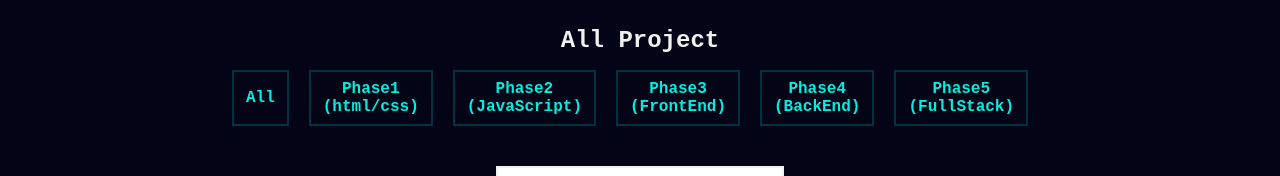
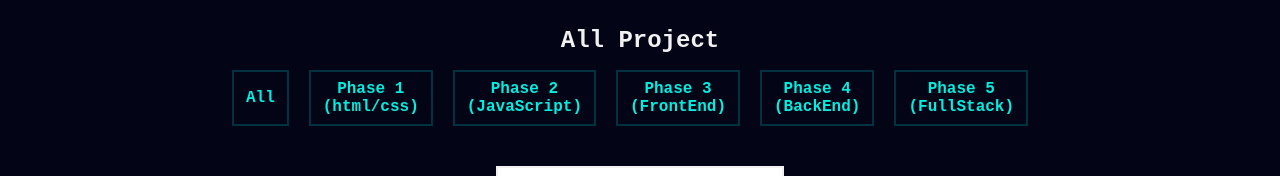
Before and after one commit to malise5/project_manager, a React (Create React App) app: page / in a window 1280 px wide. Shown: the part 768-944 px from the top of the page. Built offline with nearby package versions, Linux system fonts and the light colour scheme; data requests are answered from the project's data file.

Commit message:
fixed state hooks

```diff
--- a/src/ProjectList.js
+++ b/src/ProjectList.js
@@ -2,10 +2,10 @@ import { useState } from "react";
 import ProjectCard from "./ProjectCard";
 // import projects from "./projects";
 
-export default function ProjectList({ projects }) {
+export default function ProjectList({ projects, setSelectedPhase }) {
   const [search, setSearch] = useState("");
 
-  const hanleChange = (e) => {
+  const handleChange = (e) => {
     setSearch(e.target.value);
   };
 
@@ -24,25 +24,25 @@ export default function ProjectList({ projects }) {
     <section>
       <h1> All Project </h1>
       <div className="filters">
-        <button>All</button>
-        <button>
-          Phase1 <br></br>
+        <button onClick={() => setSelectedPhase("")}>All</button>
+        <button onClick={() => setSelectedPhase("1")}>
+          Phase 1 <br></br>
           {"(html/css) "}
         </button>
-        <button>
-          Phase2 <br></br>
+        <button onClick={() => setSelectedPhase("2")}>
+          Phase 2 <br></br>
           {"(JavaScript) "}
         </button>
-        <button>
-          Phase3 <br></br>
+        <button onClick={() => setSelectedPhase("3")}>
+          Phase 3 <br></br>
           {"(FrontEnd) "}
         </button>
-        <button>
-          Phase4 <br></br>
+        <button onClick={() => setSelectedPhase("4")}>
+          Phase 4 <br></br>
           {"(BackEnd) "}
         </button>
-        <button>
-          Phase5 <br></br>
+        <button onClick={() => setSelectedPhase("5")}>
+          Phase 5 <br></br>
           {"(FullStack) "}
         </button>
       </div>
@@ -50,7 +50,7 @@ export default function ProjectList({ projects }) {
         type="text"
         value={search}
         placeholder="Search..."
-        onChange={hanleChange}
+        onChange={handleChange}
       />
       <ul className="cards">{renderProjects}</ul>
     </section>
```
